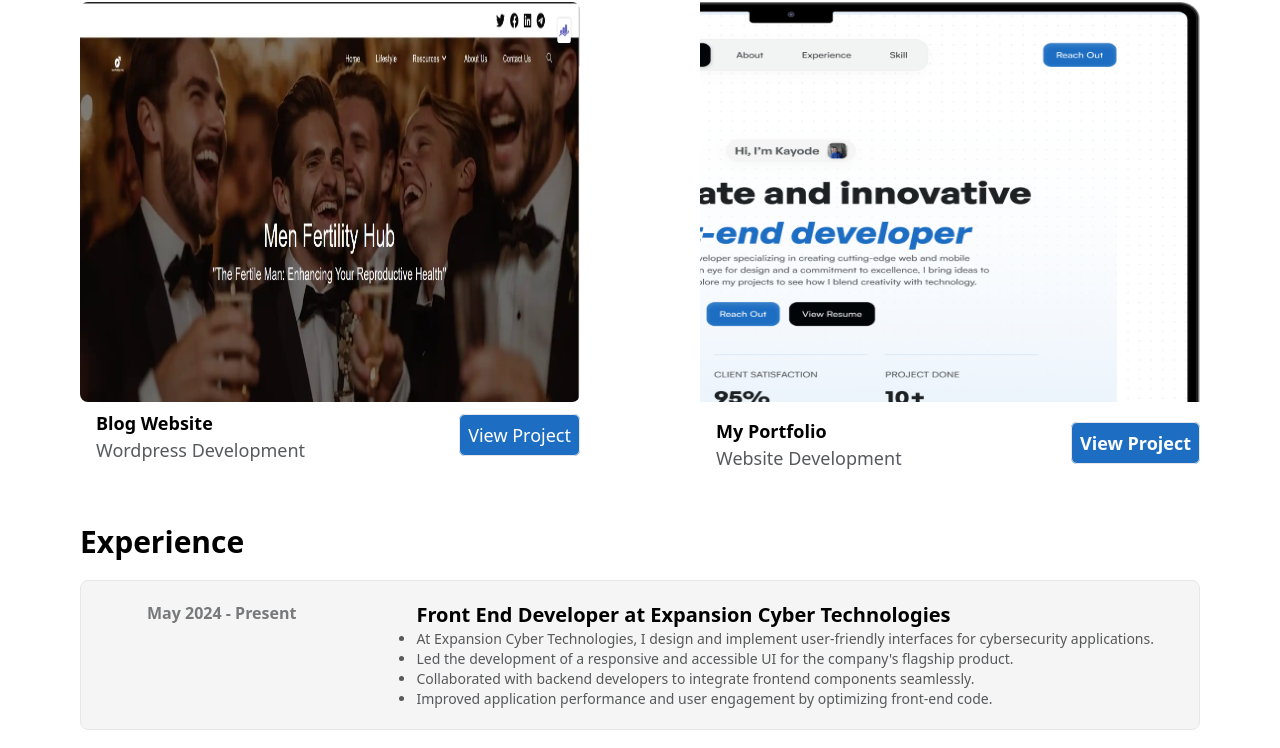
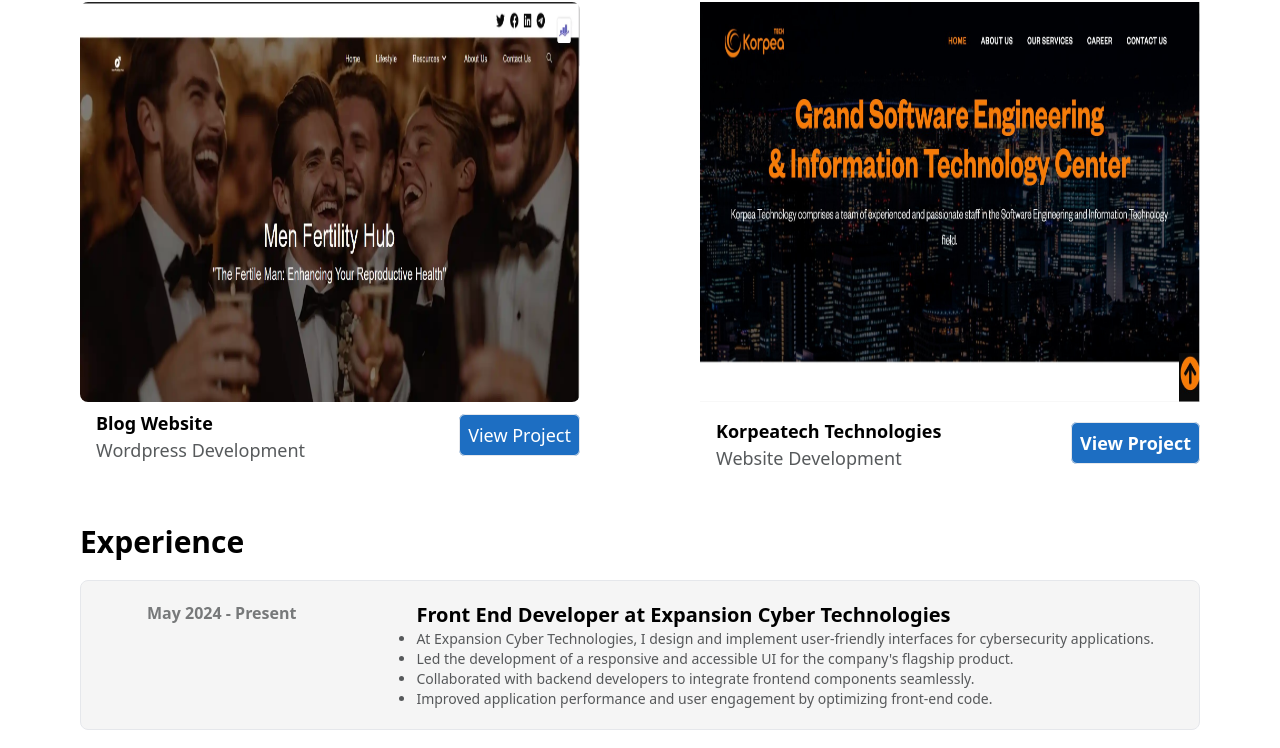
Before and after one commit to Harbixco/my-portfolio, a React (Vite) app: page / in a window 1280 px wide. Shown: the part 2077-2825 px from the top of the page. Built offline with nearby package versions, Linux system fonts and the light colour scheme.

Commit message:
make changes in project

```diff
--- a/src/Component/Project/data.tsx
+++ b/src/Component/Project/data.tsx
@@ -2,12 +2,12 @@
 import xperience from "/Images/xperience.png";
 import hellocer from "/Images/hellocer.svg";
 import blog from "/Images/blog.webp";
-import portfolio from "/Images/portfolio.png";
+import korpea from "/Images/korpea.jpg";
 
 export const images = {
   first: translator,
   second: xperience,
   third: blog,
-  fourth: portfolio,
+  fourth: korpea,
   fifth: hellocer,
 };
--- a/src/Component/Project/index.tsx
+++ b/src/Component/Project/index.tsx
@@ -179,7 +179,7 @@
           <div className="flex justify-between pt-2 md:pl-4">
             <div>
               <div className="text-[13px] font-bold md:text-[18px]">
-                My Portfolio
+              Korpeatech Technologies
               </div>
               <div className="text-[13px] text-[#575A5C] md:text-[18px]">
                 Website Development
@@ -187,7 +187,7 @@
             </div>
             <div className="pt-3 font-bold text-white">
               <a
-                href="hagiostech.vercel.app"
+                href="https://korpeatech.com/"
                 className="rounded-md border bg-[#1D6EC2] p-2 text-[13px] md:text-[18px]"
               >
                 View Project
```
Also changed, not shown: public/Images/korpea.jpg (added), public/Images/portfolio.png (deleted).
